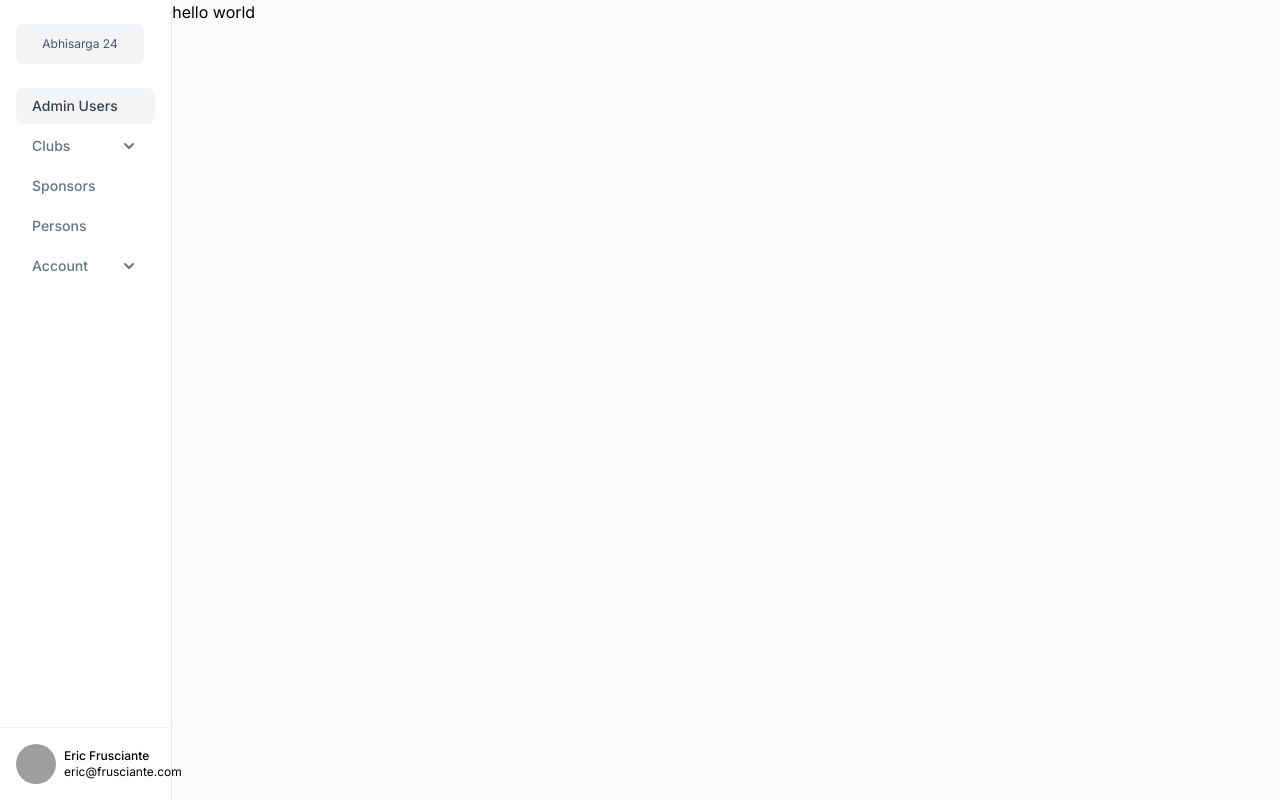
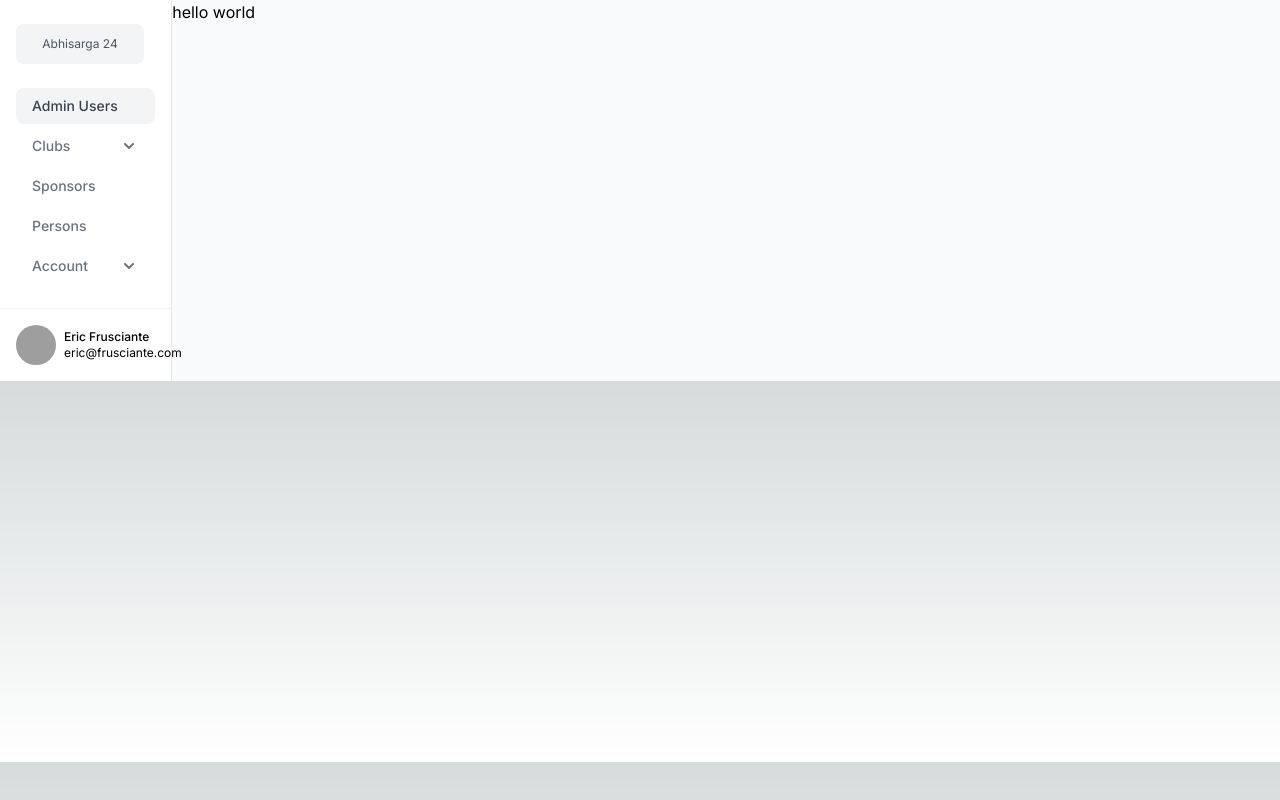
Before and after one commit to Abhisarga/abhisarga-24-admin, a Next.js app: page /admin in a window 1280 px wide. Built offline with nearby package versions, Linux system fonts and the light colour scheme; grey boxes are pictures that could not be loaded.

Commit message:
fix: remove h-screen from sidebar

```diff
--- a/src/app/admin/layout.jsx
+++ b/src/app/admin/layout.jsx
@@ -1,7 +1,7 @@
 export default function RootLayout({ children }) {
     return (<>
         <div className="flex">
-            <div className="flex h-screen flex-col justify-between border-e bg-white max-w-sm lg:max-w-md">
+            <div className="flex flex-col justify-between border-e bg-white max-w-sm lg:max-w-md">
                 <div className="px-4 py-6">
                     <span className="grid h-10 w-32 place-content-center rounded-lg bg-gray-100 text-xs text-gray-600">
                         Abhisarga 24
@@ -38,7 +38,7 @@ export default function RootLayout({ children }) {
                                 </summary>
 
                                 <ul className="mt-2 space-y-1 px-4">
-                                <li>
+                                    <li>
                                         <a
                                             href=""
                                             className="block rounded-lg px-4 py-2 text-sm font-medium text-gray-500 hover:bg-gray-100 hover:text-gray-700"
@@ -161,7 +161,12 @@ export default function RootLayout({ children }) {
                     </a>
                 </div>
             </div>
-            <div className="bg-gray-50 w-full">{children}</div>
+            <div className="bg-gray-50 w-full">
+
+                <div className="w-max-md mx-auto text-black">
+                    {children}
+                </div>
+            </div>
 
         </div>
 
```
